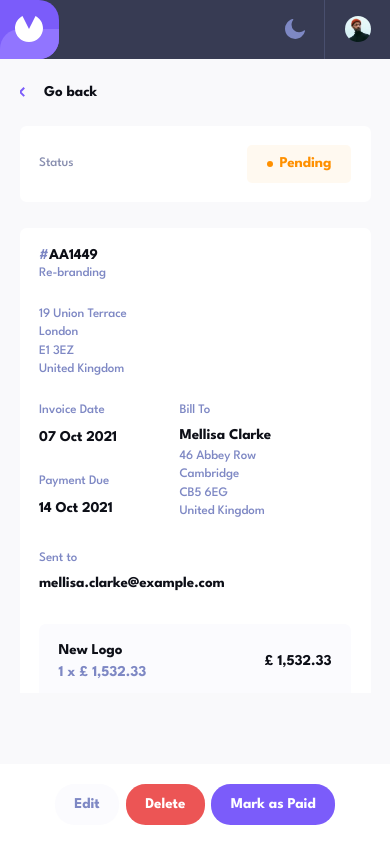
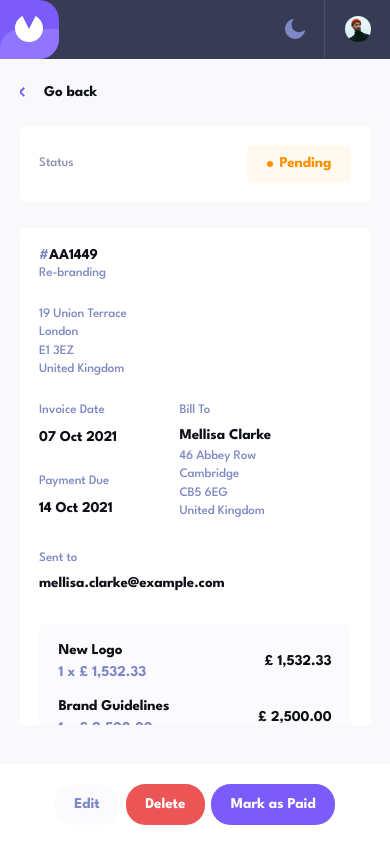
Before and after one commit to nofuenterr/invoice-app, a React (Vite) app: page /invoice/AA1449 in a window 390 px wide. Built offline with nearby package versions, Linux system fonts and the light colour scheme.

Commit message:
fix: remove unwanted dollar sign from edit invoice dialog title and reduce gap between view invoice content and button group on mobile screens

```diff
--- a/src/components/InvoiceDialog.jsx
+++ b/src/components/InvoiceDialog.jsx
@@ -121,7 +121,7 @@
 										<span>New Invoice</span>
 									) : (
 										<span>
-											Edit <span className="text-06">#</span>$
+											Edit <span className="text-06">#</span>
 											{invoice.id.toUpperCase()} Invoice
 										</span>
 									)}
--- a/src/pages/ViewInvoice.jsx
+++ b/src/pages/ViewInvoice.jsx
@@ -16,7 +16,7 @@
 	if (!invoice) return <div>Invoice not found</div>;
 
 	return (
-		<div className="flex w-full flex-col items-center gap-14 overflow-hidden">
+		<div className="flex w-full flex-col items-center gap-4 overflow-hidden">
 			<div className="grid grid-cols-[minmax(0,576px)] gap-8 overflow-hidden px-6 py-8 md:grid-cols-[minmax(0,672px)] md:px-10 md:py-12 lg:grid-cols-[minmax(0,730px)] lg:px-14 lg:py-16">
 				<button
 					className="hover:**:stroke-02 hover:text-02 hover:dark:text-06 flex cursor-pointer items-center gap-6 text-[15px] font-bold"
```
